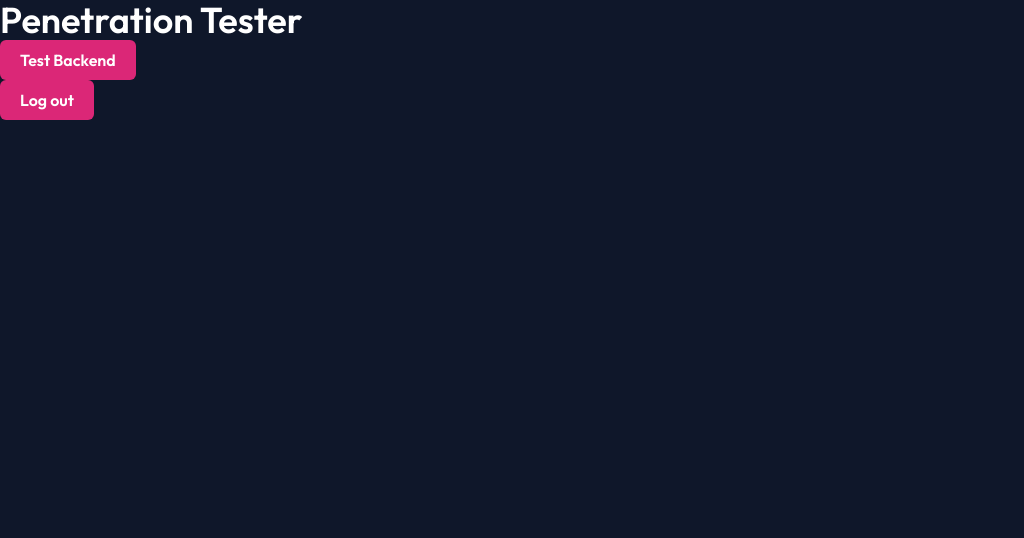
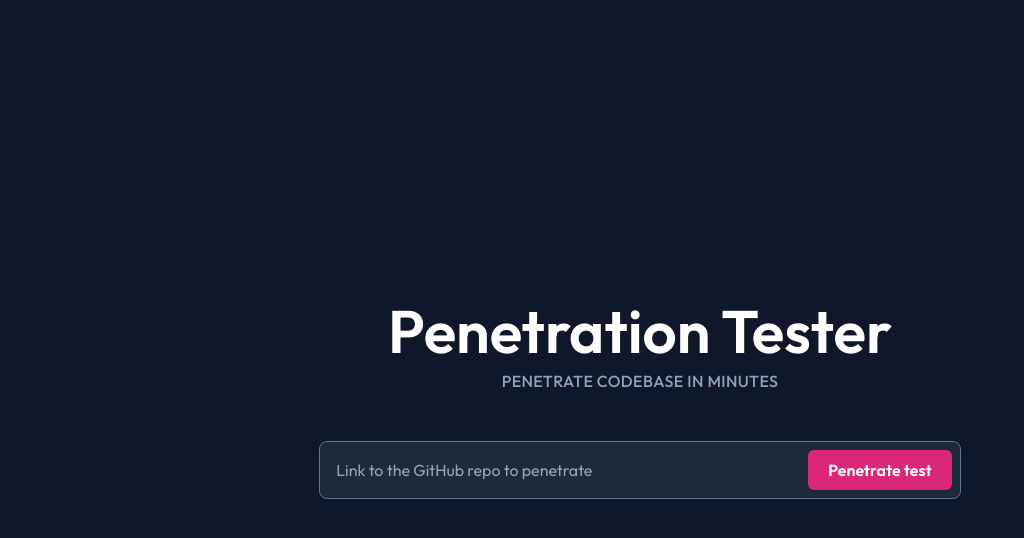
Before and after one commit to Jan-Slota-Foundation/telekom-hackathon-fe, a Vue app: page /home in a window 1280 px wide. Shown: the top 538 px of the page, without its empty margins (0-1024 px from the left). Built offline with nearby package versions, Linux system fonts and the light colour scheme; no server answers; sample sign-in values are in the browser's storage.

Commit message:
github input done

```diff
--- /dev/null
+++ b/src/components/GitHubInput.vue
@@ -0,0 +1,37 @@
+<template>
+  <div class="bg-slate-800 p-2 border border-slate-500 rounded-lg w-fit">
+    <form @submit.prevent="sendGitHubLink">
+      <input
+        type="text"
+        class="p-2 bg-transparent rounded-lg min-w-[30rem] outline-none text-white"
+        v-model="gitHubLinkInput"
+        placeholder="Link to the GitHub repo to penetrate"
+      />
+      <AppButton type="submit">Penetrate test</AppButton>
+    </form>
+  </div>
+</template>
+
+<script>
+import AppButton from '@/components/AppButton.vue'
+export default {
+  name: 'GitHubInput',
+  data() {
+    return {
+      gitHubLinkInput: ''
+    }
+  },
+
+  methods: {
+    sendGitHubLink() {
+      console.log('GitHub link submitted:', this.gitHubLinkInput)
+    }
+  },
+
+  components: {
+    AppButton
+  }
+}
+</script>
+
+<style lang="scss" scoped></style>
--- a/src/views/Home.vue
+++ b/src/views/Home.vue
@@ -1,17 +1,27 @@
 <template>
-  <h1 class="text-4xl font-semibold">Penetration Tester</h1>
-  <AppButton @click="testBeCall">Test Backend</AppButton>
+  <div class="flex flex-col items-center justify-center h-screen">
+    <div class="mb-12 text-center">
+      <h1 class="text-6xl font-semibold mb-2">Penetration Tester</h1>
+      <h2 class="text-slate-400 uppercase tracking-wide font-medium">
+        Penetrate codebase in minutes
+      </h2>
+    </div>
+    <GitHubInput />
+    <!-- <AppButton @click="testBeCall">Test Backend</AppButton>
   <br />
-  <AppButton @click="handleLogOut">Log out</AppButton>
+  <AppButton @click="handleLogOut">Log out</AppButton> -->
+  </div>
 </template>
 
 <script>
 import AppButton from '@/components/AppButton.vue'
 import API from '@/api/axiosInstance.js'
+import GitHubInput from '@/components/GitHubInput.vue'
 
 export default {
   components: {
-    AppButton
+    AppButton,
+    GitHubInput
   },
 
   methods: {
```
